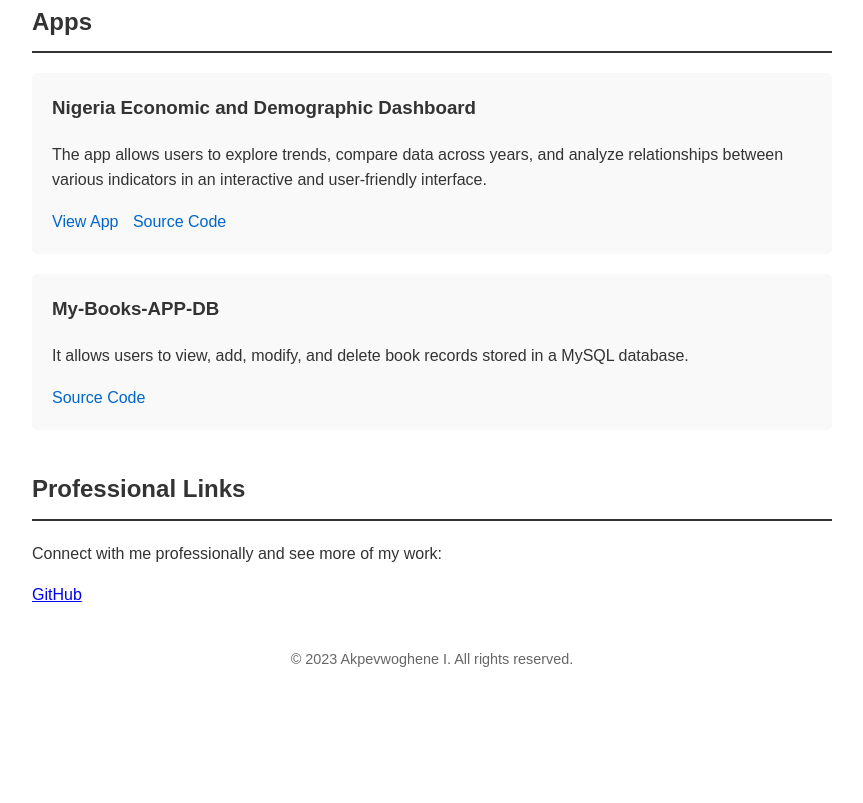
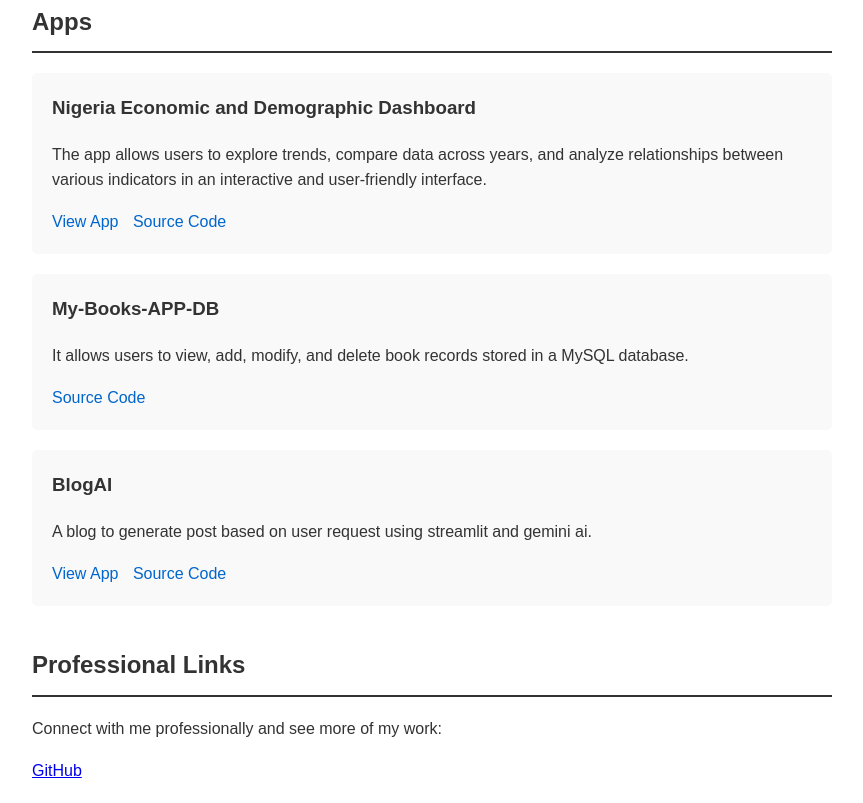
Before and after one commit to makpevwei/makpevwei.github.io, a plain HTML site: page index.html in a window 1280 px wide. Shown: the part 420-1223 px from the top of the page, without its empty margins (208-1071 px from the left). Before the commit the page ends 1125 px from the top, so only its background shows below. Drawn offline with Linux system fonts and the light colour scheme.

Commit message:
Update index.html

```diff
--- a/index.html
+++ b/index.html
@@ -37,6 +37,12 @@
                 <p>It allows users to view, add, modify, and delete book records stored in a MySQL database.</p>
                 <a href=https://github.com/makpevwei/My-Books-App-DB target="_blank">Source Code</a>
             </div>
+             <div class="app">
+                <h3>BlogAI</h3>
+                <p>A blog to generate post based on user request using streamlit and gemini ai.</p>
+                <a href=https://blog-generator-ai.streamlit.app/ target="_blank">View App</a>
+                <a href=https://github.com/makpevwei/BlogAItarget="_blank">Source Code</a>
+            </div>
             <!-- Add more app divs as needed -->
         </section>
 
```
